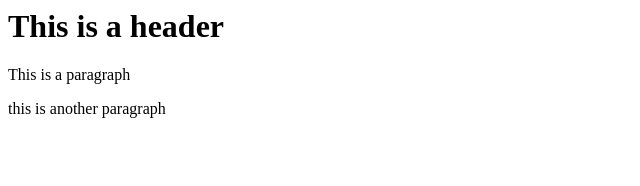
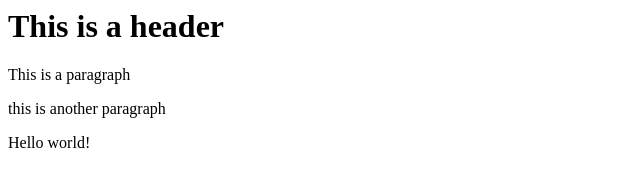
Before and after one commit to Tsdoupe/git-test, a website: page index.html in a window 1280 px wide. Shown: the full height of the page, 0-640 px from the left. Drawn offline with Linux system fonts and the light colour scheme.

```diff
--- a/index.html
+++ b/index.html
@@ -4,6 +4,7 @@
         <h1> This is a header</h1>
         <p> This is a paragraph</p>
         <p> this is another paragraph</p>
+        <p> Hello world!</p>
     </body>
 </html>
 </DOCTYPE.html>
```
Also changed, not shown: package.json (added, +24 -0 lines), 2 other files.
